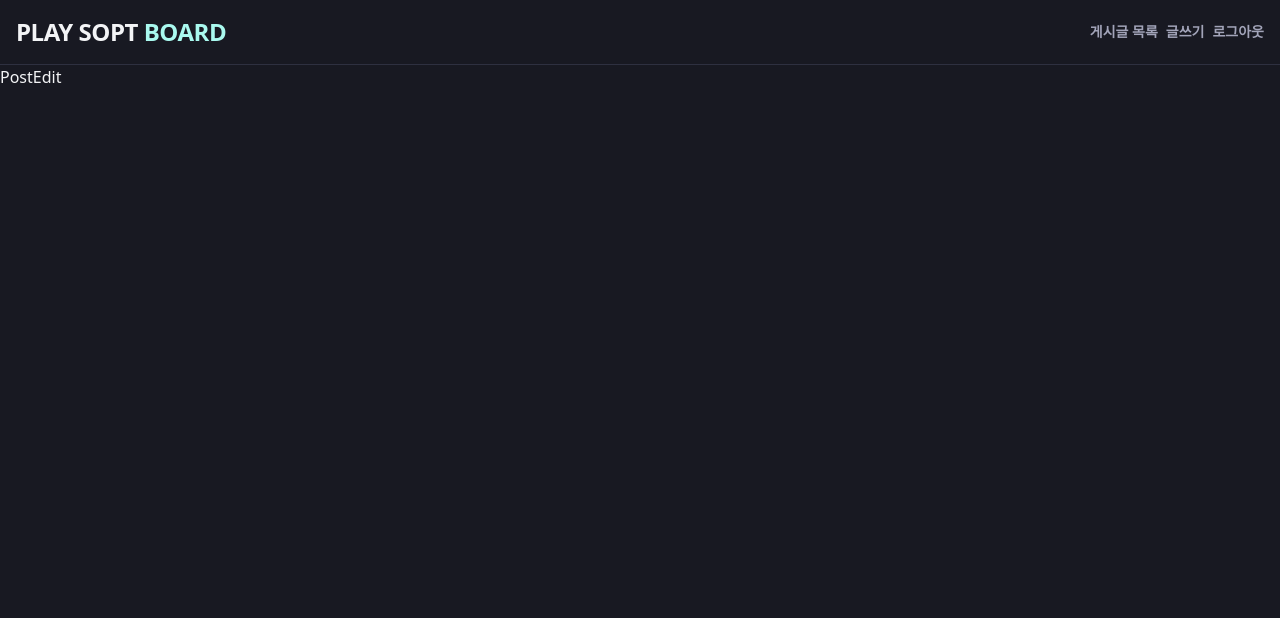
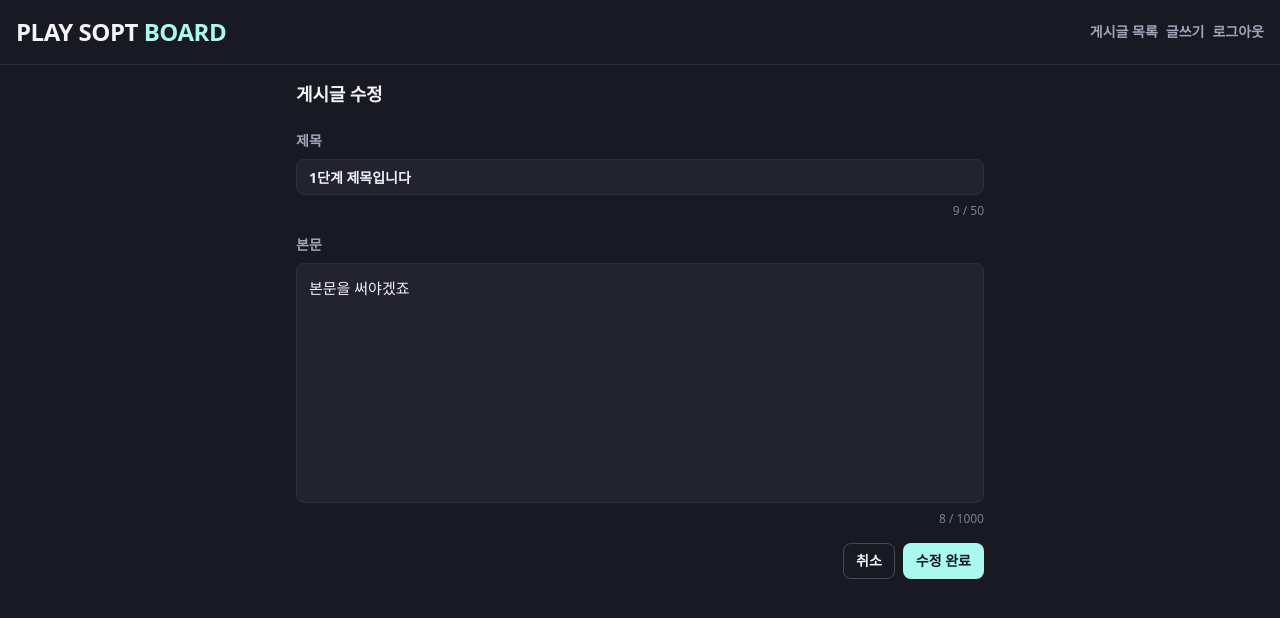
Before and after one commit to 39-play-sopt-web/JoYeSeul, a React (Vite) app in the folder Week4/Homework/: page /posts/1/edit in a window 1280 px wide. Shown: the top 618 px of the page. Built offline with nearby package versions, Linux system fonts and the light colour scheme; no server answers; a web font is replaced by a local one.

Commit message:
feat: PostEdit 퍼블리싱

```diff
--- a/Week4/Homework/src/pages/post/edit/PostEdit.tsx
+++ b/Week4/Homework/src/pages/post/edit/PostEdit.tsx
@@ -1,3 +1,60 @@
+import Button from "@/components/button/Button";
+import TextArea from "@/components/textArea/TextArea";
+import TextField from "@/components/textField/TextField";
+import { useState, type SubmitEvent } from "react";
+import { useNavigate } from "react-router";
+
+const TITLE_LIMIT = 50;
+const CONTENT_LIMIT = 1000;
+
+const MOCK_POST = {
+  id: 1,
+  title: "1단계 제목입니다",
+  content: "본문을 써야겠죠",
+};
+
 export default function PostEdit() {
-  return <h1>PostEdit</h1>;
+  const navigate = useNavigate();
+  const [title, setTitle] = useState(MOCK_POST.title);
+  const [content, setContent] = useState(MOCK_POST.content);
+
+  const isInvalid =
+    title.trim() === "" ||
+    content.trim() === "" ||
+    title.length > TITLE_LIMIT ||
+    content.length > CONTENT_LIMIT;
+
+  const handleSubmit = (e: SubmitEvent<HTMLFormElement>) => {
+    e.preventDefault();
+    if (isInvalid) return;
+    console.log({ title, content });
+  };
+
+  return (
+    <section className="mx-auto flex max-w-180 flex-col gap-6 p-4">
+      <h1 className="text-title-md">게시글 수정</h1>
+      <form onSubmit={handleSubmit} className="flex flex-col gap-4">
+        <TextField
+          label="제목"
+          limit={TITLE_LIMIT}
+          value={title}
+          onChange={(e) => setTitle(e.target.value)}
+        />
+        <TextArea
+          label="본문"
+          limit={CONTENT_LIMIT}
+          value={content}
+          onChange={(e) => setContent(e.target.value)}
+        />
+        <div className="flex justify-end gap-2">
+          <Button variant="secondary" size="sm" onClick={() => navigate(-1)}>
+            취소
+          </Button>
+          <Button type="submit" size="sm" disabled={isInvalid}>
+            수정 완료
+          </Button>
+        </div>
+      </form>
+    </section>
+  );
 }
```
